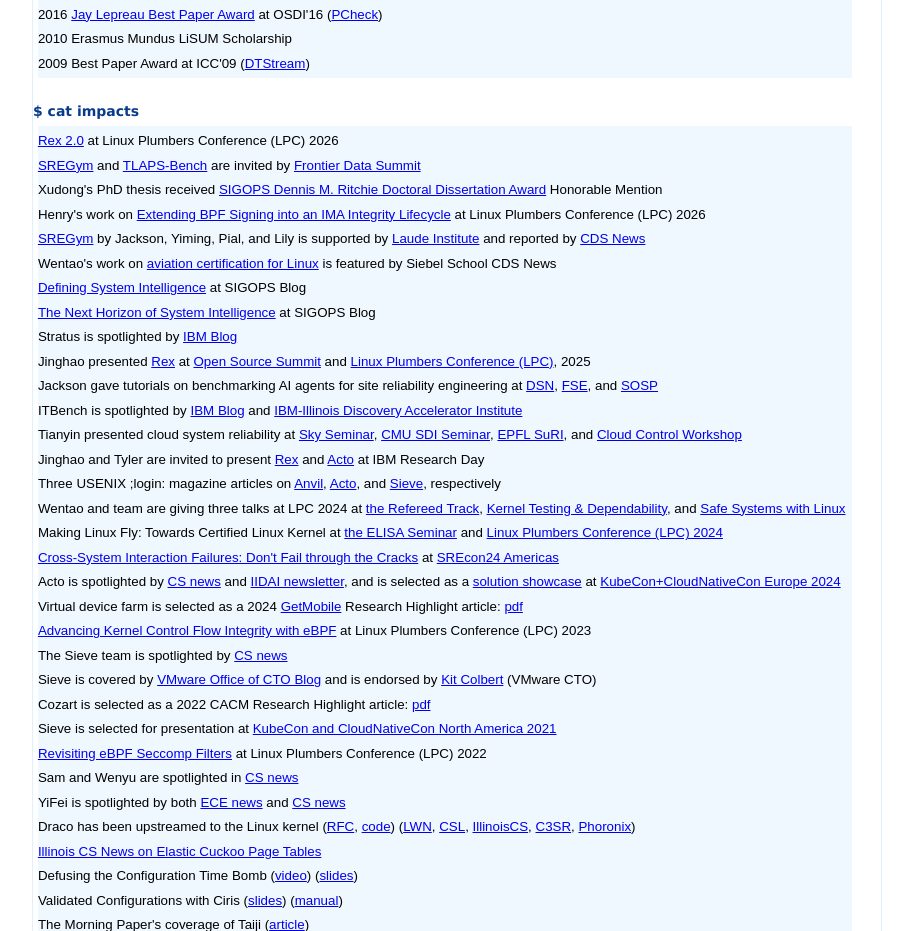
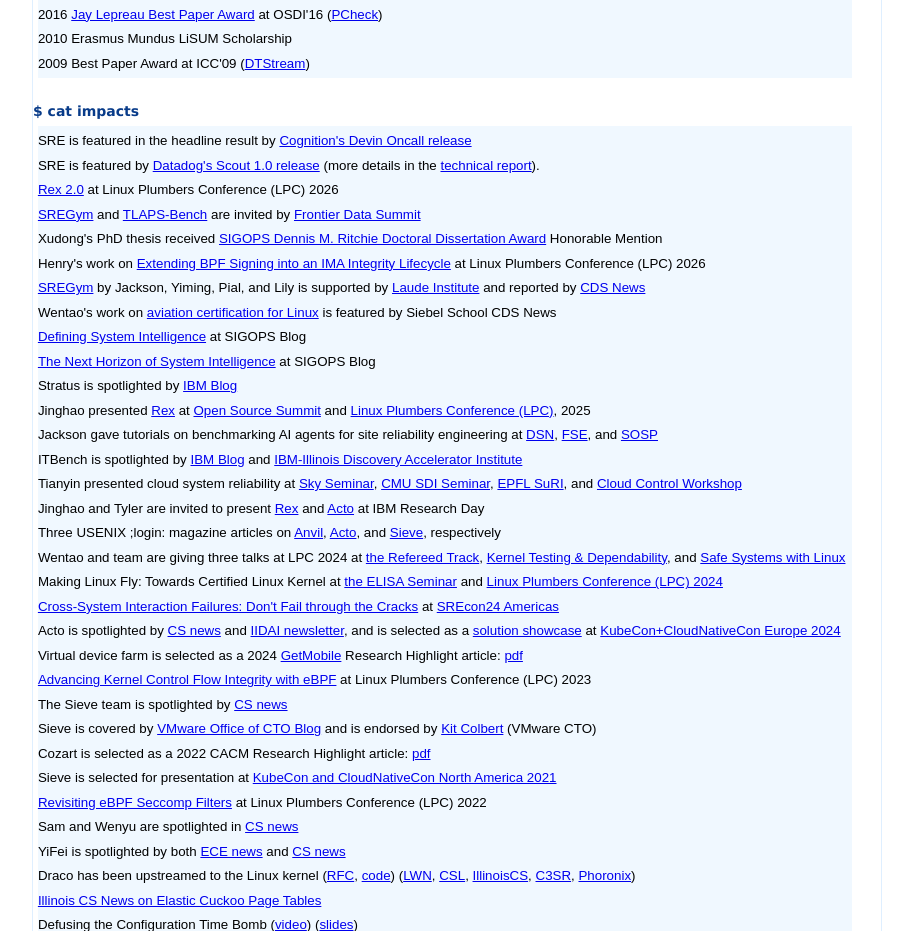
Before and after one commit to tianyin/tianyin.github.io, a plain HTML site: page index.html in a window 1280 px wide. Shown: the part 1848-2779 px from the top of the page, without its empty margins (183-1096 px from the left). Drawn offline with Linux system fonts and the light colour scheme.

Commit message:
Add SRE features and acknowledgments to index.html

```diff
--- a/index.html
+++ b/index.html
@@ -455,6 +455,9 @@ Assistant: Ruth Anders (rutha at illinois dot edu)</span>
                         <TR>
                         <TD class=content_title>&nbsp;</TD>
                           <TD class=content width="96%">
+				<p class="STYLE223">SRE is featured in the headline result by <a href="https://devin.ai/blog/introducing-devin-oncall" target="_blank">Cognition's Devin Oncall release</a></p>
+				<p class="STYLE223">SRE is featured by <a href="https://www.datadoghq.com/blog/ai/introducing-scout-sre-specialized-model-bits-ai" target="_blank">Datadog's Scout 1.0 release</a>
+									(more details in the <a href="https://web-assets.dd-static.net/42588/1792071077-datadog-scout_technical_report.pdf" target="_blank">technical report</a>).</p>
 				<p class="STYLE223"><a href="https://lpc.events/event/20/contributions/2436/attachments/2134/4725/LPC%202026_%20Verifier-Free%20Kernel%20Extensions%20with%20Rust.pdf" target="_blank">Rex 2.0</a> at Linux Plumbers Conference (LPC) 2026</p>
 				<p class="STYLE223"><a href="poster/SREGym_fds.pdf" target="_blank">SREGym</a> and <a href="poster/TLAPS-Bench_fds.pdf" target="_blank">TLAPS-Bench</a> are invited by <a href="https://www.frontierdatasummit.ai" target="_blank">Frontier Data Summit</a></p>
 				<p class="STYLE223">Xudong's PhD thesis received <a href="https://www.sigops.org/awards/dmr" target="_blank">SIGOPS Dennis M. Ritchie Doctoral Dissertation Award</a> Honorable Mention</p>
```
